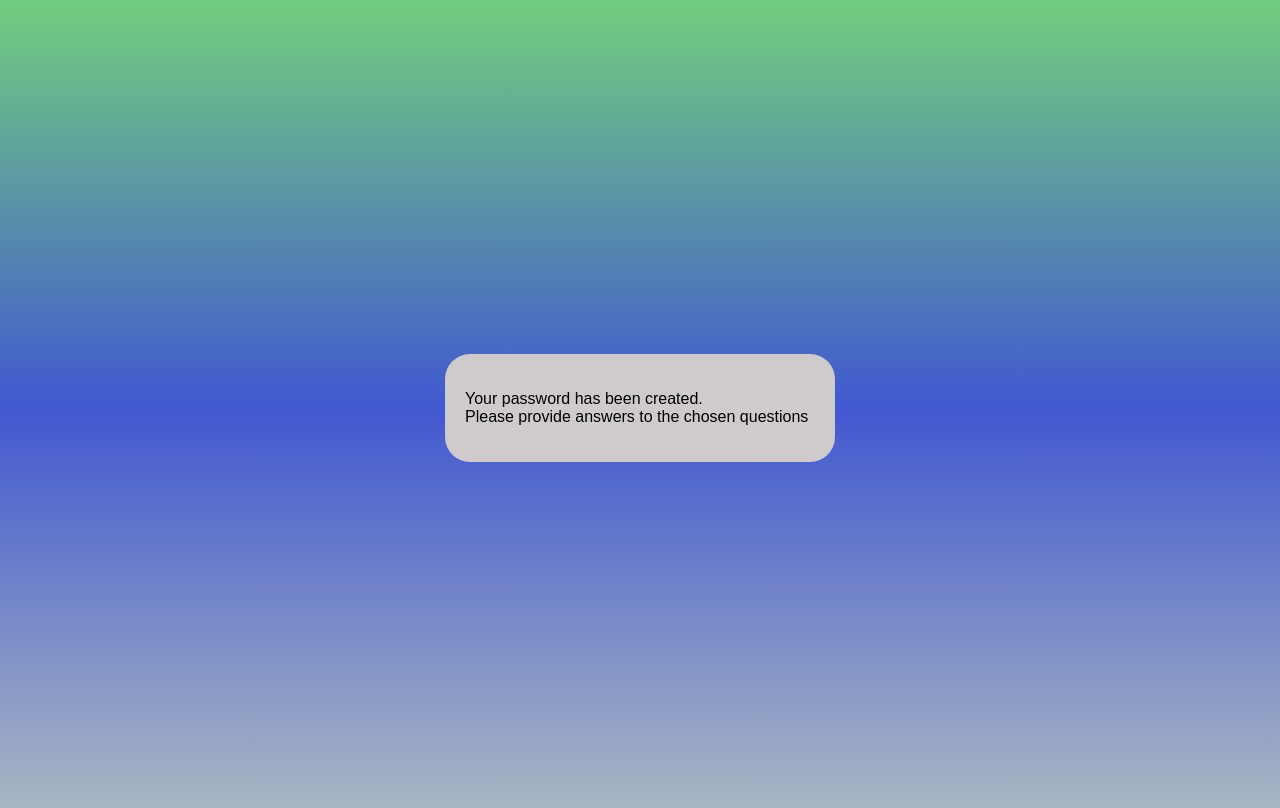
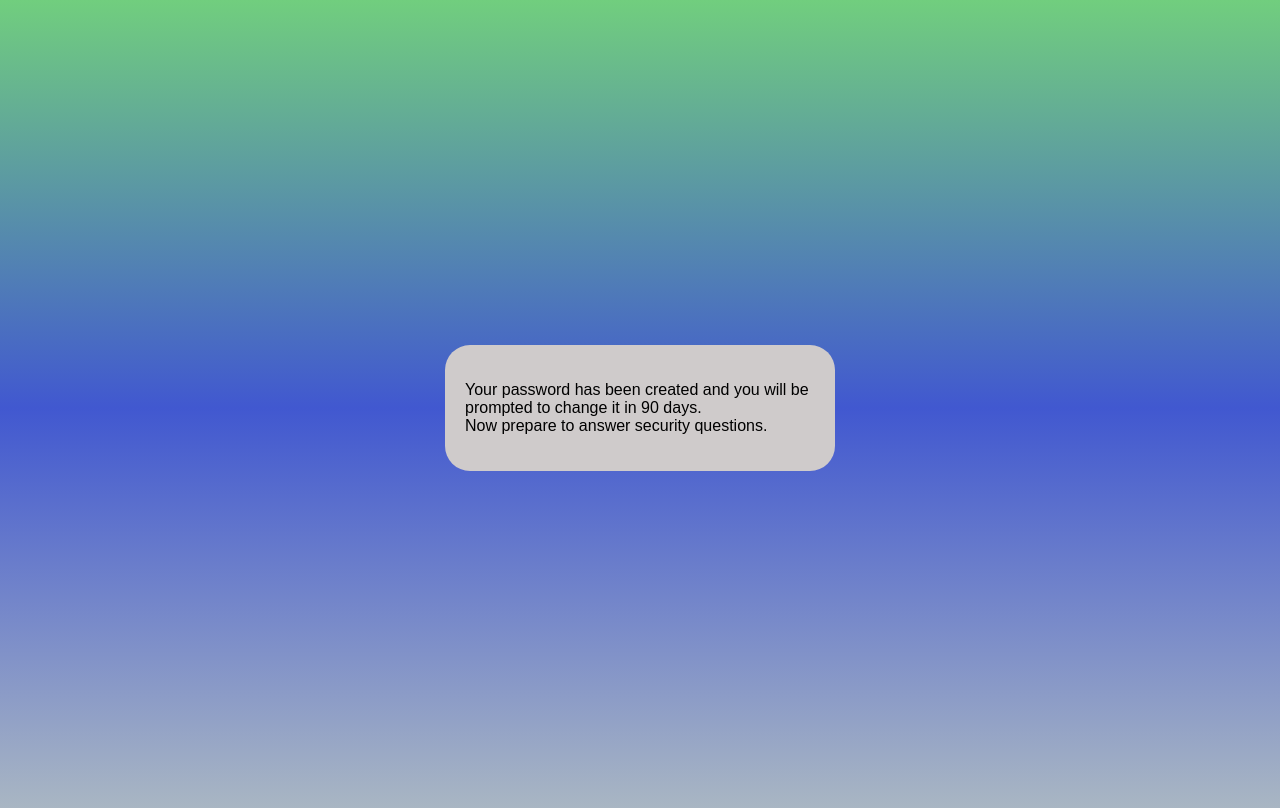
Before and after one commit to 7KAE7/GenDev-Basics-Pj, a plain HTML site: page secq.html in a window 1280 px wide. Drawn offline with Linux system fonts and the light colour scheme.

Commit message:
my 1st contribution

```diff
--- a/secq.html
+++ b/secq.html
@@ -10,7 +10,7 @@
         <body>
 
             <div class="container">
-                <p>Your password has been created.</br>Please provide answers to the chosen questions</p>
+                <p>Your password has been created and you will be prompted to change it in 90 days.</br>Now prepare to answer security questions.</p>
             </div>
 
         </body>
```
Also changed, not shown: index.html (+4 -4 lines), style.css (line endings or trailing spaces).
